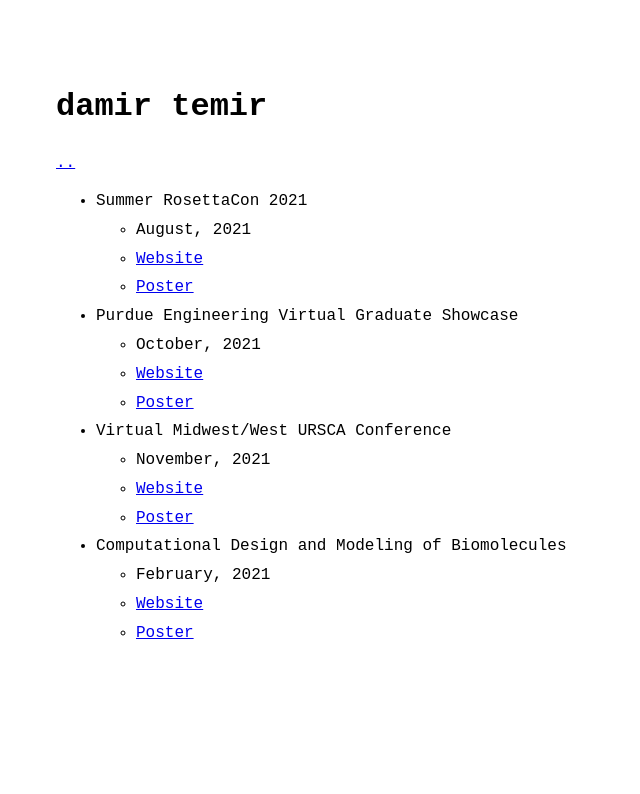
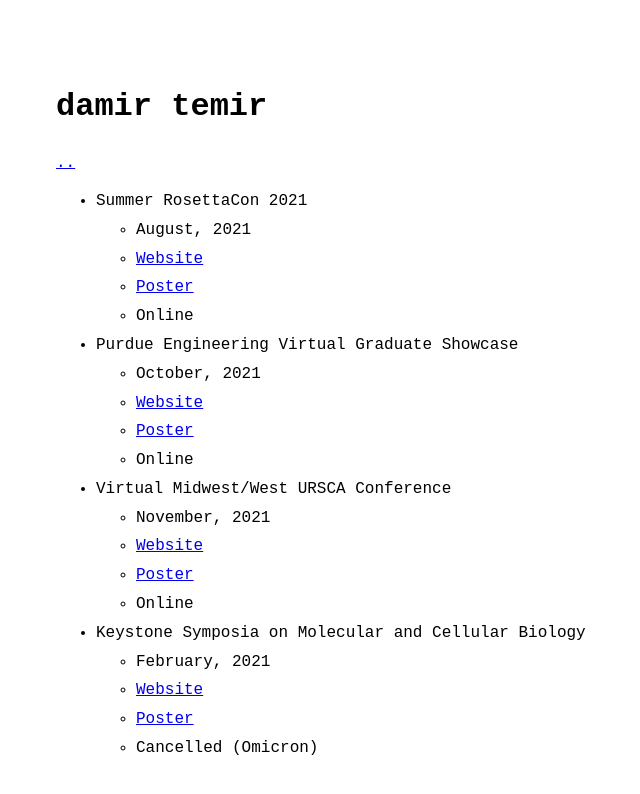
Before and after one commit to dtemir/dtemir.github.io, a Jekyll site: the page built from conferences.md, in a window 1280 px wide. Shown: the top 794 px of the page, without its empty margins (264-904 px from the left). Built offline with Jekyll 4.4.1, drawn with Linux system fonts in a browser that asks for light colours.

Commit message:
Updated conferences sub-page

```diff
--- a/_data/conferences.yml
+++ b/_data/conferences.yml
@@ -6,6 +6,7 @@ entries:
         url: http://www.rosettadesigngroup.com/rosettacon/
       - title: Poster
         url: https://temir.dev/projects/rosetta-poster/poster
+      - title: Online
   - title: Purdue Engineering Virtual Graduate Showcase
     entries:
       - title: October, 2021
@@ -13,6 +14,7 @@ entries:
         url: https://engineering.purdue.edu/Engr/Academics/Graduate/graduate-showcase/index_html
       - title: Poster
         url: https://temir.dev/projects/rosetta-poster/poster
+      - title: Online
   - title: Virtual Midwest/West URSCA Conference
     entries:
       - title: November, 2021
@@ -20,10 +22,12 @@ entries:
         url: https://coplac.org/calendar/
       - title: Poster
         url: https://temir.dev/projects/rosetta-poster/poster
-  - title: Computational Design and Modeling of Biomolecules
+      - title: Online
+  - title: Keystone Symposia on Molecular and Cellular Biology
     entries:
       - title: February, 2021
       - title: Website
         url: https://www.keystonesymposia.org/ks/Online/Events/2022J8/Modeling-Biomolecules-Computational-Design.aspx?EventKey=2022J8
       - title: Poster
         url: https://temir.dev/projects/rosetta-poster/poster
+      - title: Cancelled (Omicron)
```
